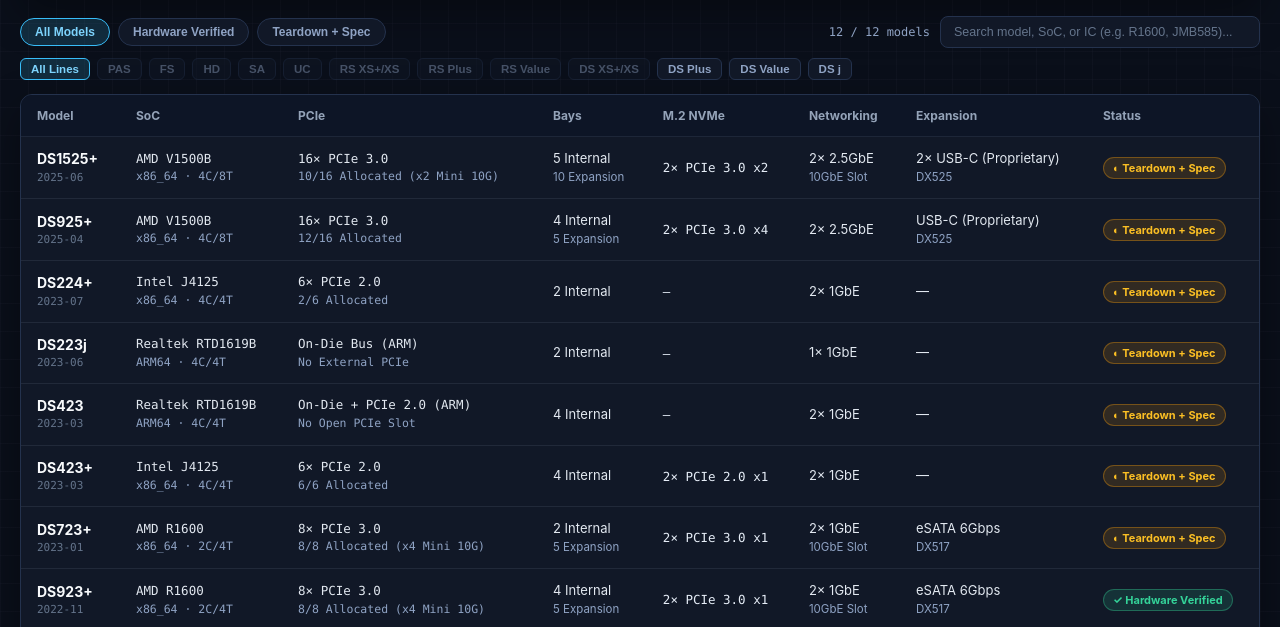
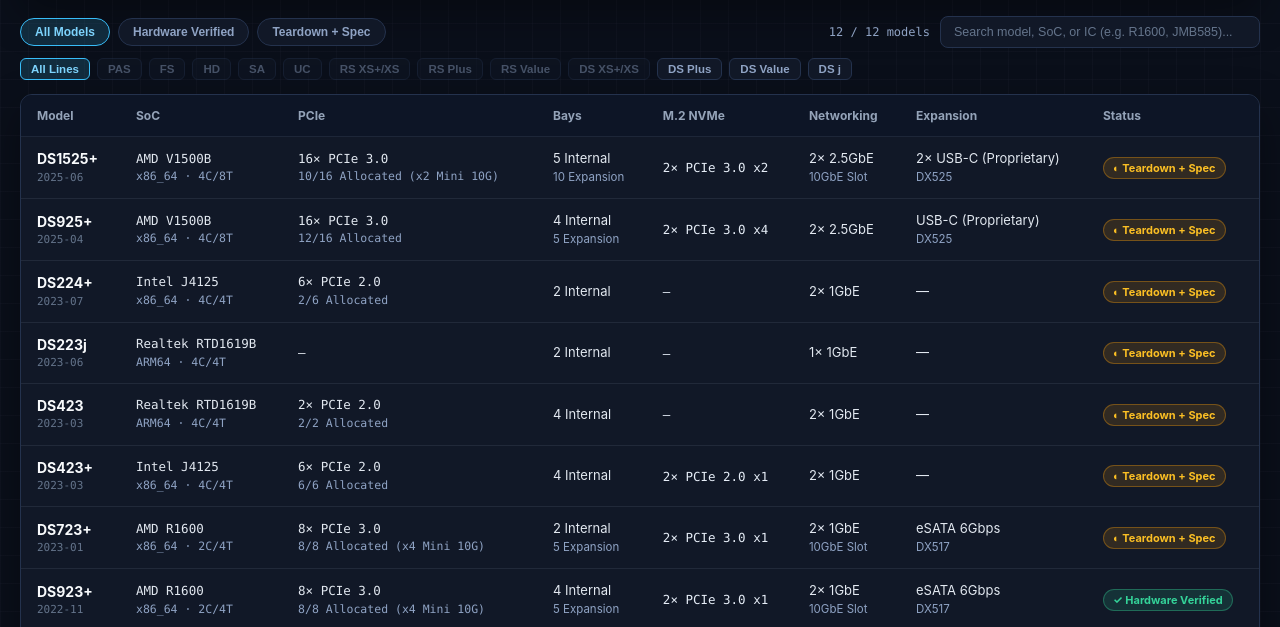
Before and after one commit to Einsfier/synology-hardware-topology, a plain HTML site: page index.html in a window 1280 px wide. Shown: the part 173-800 px from the top of the page. Drawn offline with Linux system fonts and the light colour scheme.

Commit message:
chore(index): unify PCIe column formatting for ARM models

```diff
--- a/index.html
+++ b/index.html
@@ -551,7 +551,7 @@
       status: 'inferred',
       searchText: 'synology ds223j realtek rtd1619b arm64 cortex-a55 1gb ddr4 1gbe rtl8211f btrfs j-series 2-bay',
       soc: ['Realtek RTD1619B', 'ARM64 · 4C/4T'],
-      pcie: { zh: ['片内直连 (ARM)', '无外置 PCIe 槽'], en: ['On-Die Bus (ARM)', 'No External PCIe'] },
+      pcie: { zh: ['—'], en: ['—'] },
       bays: { zh: ['2 内置'], en: ['2 Internal'] },
       nvme: '—',
       nic: { zh: ['1× 1GbE'], en: ['1× 1GbE'] },
@@ -581,7 +581,7 @@
       status: 'inferred',
       searchText: 'synology ds423 value rtd1619b realtek arm64 cortex-a55 2gb 4-bay 1gbe btrfs',
       soc: ['Realtek RTD1619B', 'ARM64 · 4C/4T'],
-      pcie: { zh: ['片内 + PCIe 2.0 (ARM)', '无开放 PCIe 槽'], en: ['On-Die + PCIe 2.0 (ARM)', 'No Open PCIe Slot'] },
+      pcie: { zh: ['2× PCIe 2.0', '2/2 已分配'], en: ['2× PCIe 2.0', '2/2 Allocated'] },
       bays: { zh: ['4 内置'], en: ['4 Internal'] },
       nvme: '—',
       nic: { zh: ['2× 1GbE'], en: ['2× 1GbE'] },
```
Also changed, not shown: 2 other files.
